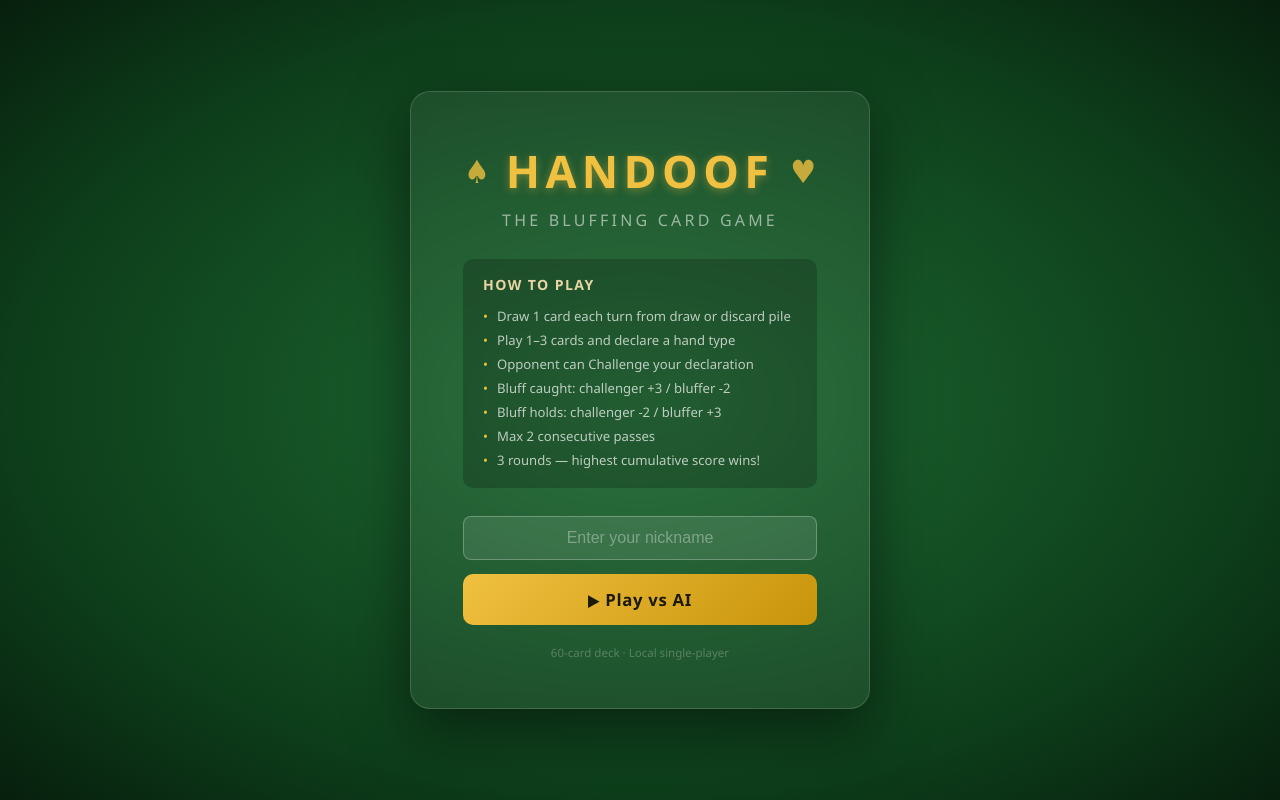
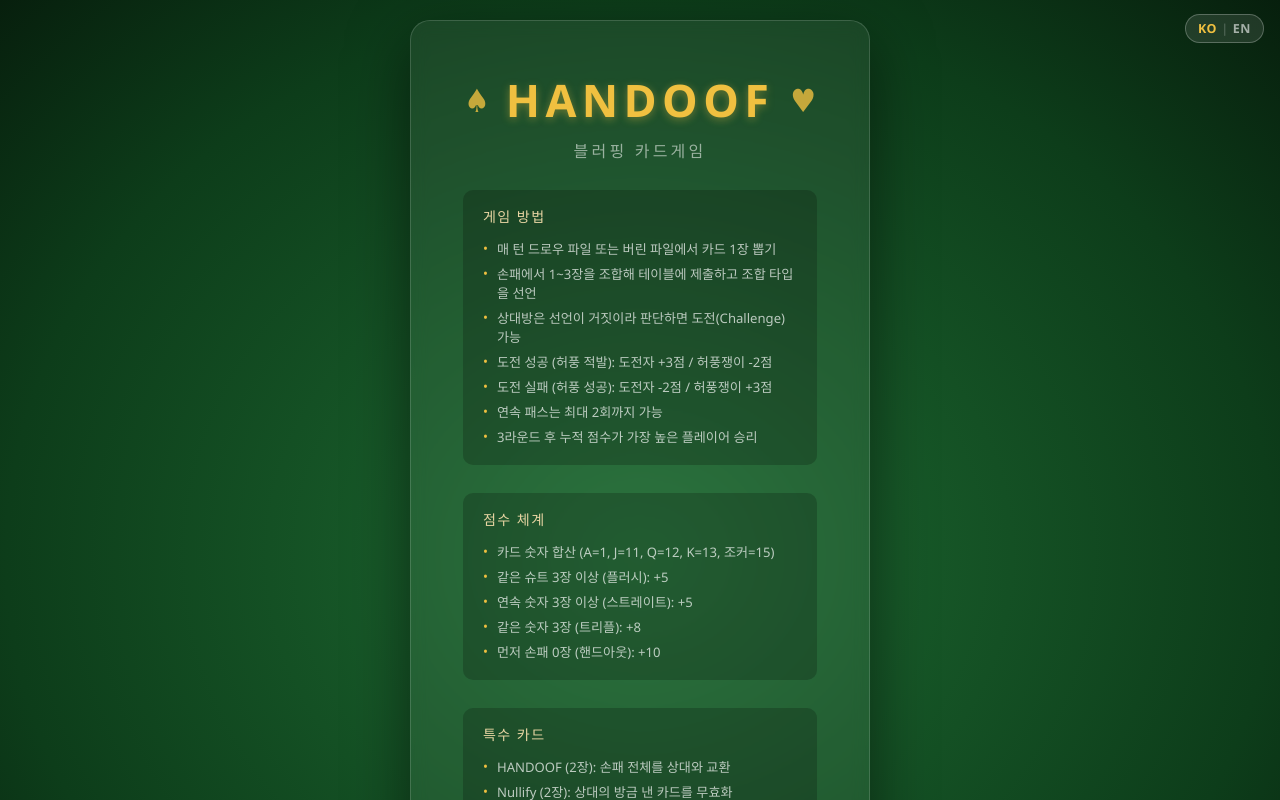
Before and after one commit to jsk0484/cardgame, a React (Vite) app in the folder dev/: page / in a window 1280 px wide. Shown: the top 800 px of the page. Built offline with nearby package versions, Linux system fonts and the light colour scheme.

Commit message:
Add KO/EN lang toggle and full game rules

```diff
--- a/dev/src/App.tsx
+++ b/dev/src/App.tsx
@@ -3,6 +3,7 @@ import { useGameStore } from './store/gameStore';
 import MainScreen from './screens/MainScreen';
 import GameScreen from './screens/GameScreen';
 import ResultScreen from './screens/ResultScreen';
+import LangToggle from './components/LangToggle';
 import './App.css';
 
 const App: React.FC = () => {
@@ -10,6 +11,7 @@ const App: React.FC = () => {
 
   return (
     <div className="app">
+      <LangToggle />
       {screen === 'main' && <MainScreen />}
       {screen === 'game' && <GameScreen />}
       {screen === 'result' && <ResultScreen />}
--- /dev/null
+++ b/dev/src/components/LangToggle.css
@@ -0,0 +1,32 @@
+.lang-toggle {
+  position: fixed;
+  top: 14px;
+  right: 16px;
+  background: rgba(255, 255, 255, 0.1);
+  border: 1px solid rgba(255, 255, 255, 0.25);
+  border-radius: 20px;
+  padding: 5px 12px;
+  color: rgba(255, 255, 255, 0.6);
+  font-size: 0.78em;
+  font-weight: 700;
+  letter-spacing: 0.05em;
+  cursor: pointer;
+  z-index: 1000;
+  display: flex;
+  align-items: center;
+  gap: 4px;
+  transition: all 0.15s;
+}
+
+.lang-toggle:hover {
+  background: rgba(255, 255, 255, 0.18);
+  border-color: rgba(255, 255, 255, 0.4);
+}
+
+.lang-active {
+  color: #f0c040;
+}
+
+.lang-divider {
+  opacity: 0.3;
+}
--- /dev/null
+++ b/dev/src/components/LangToggle.tsx
@@ -0,0 +1,17 @@
+import React from 'react';
+import { useLangStore } from '../store/langStore';
+import './LangToggle.css';
+
+const LangToggle: React.FC = () => {
+  const { lang, toggleLang } = useLangStore();
+
+  return (
+    <button className="lang-toggle" onClick={toggleLang} title="Toggle Language">
+      <span className={lang === 'ko' ? 'lang-active' : ''}>KO</span>
+      <span className="lang-divider">|</span>
+      <span className={lang === 'en' ? 'lang-active' : ''}>EN</span>
+    </button>
+  );
+};
+
+export default LangToggle;
--- /dev/null
+++ b/dev/src/i18n.ts
@@ -0,0 +1,194 @@
+export type Lang = 'ko' | 'en';
+
+export const translations = {
+  ko: {
+    // Main Screen
+    subtitle: '블러핑 카드게임',
+    nickname_placeholder: '닉네임 입력',
+    play_vs_ai: '▶ AI와 대결',
+    deck_info: '60장 덱 · 싱글 플레이',
+
+    // Rules
+    rules_title: '게임 방법',
+    rules: [
+      '매 턴 드로우 파일 또는 버린 파일에서 카드 1장 뽑기',
+      '손패에서 1~3장을 조합해 테이블에 제출하고 조합 타입을 선언',
+      '상대방은 선언이 거짓이라 판단하면 도전(Challenge) 가능',
+      '도전 성공 (허풍 적발): 도전자 +3점 / 허풍쟁이 -2점',
+      '도전 실패 (허풍 성공): 도전자 -2점 / 허풍쟁이 +3점',
+      '연속 패스는 최대 2회까지 가능',
+      '3라운드 후 누적 점수가 가장 높은 플레이어 승리',
+    ],
+
+    // Scoring
+    scoring_title: '점수 체계',
+    scoring: [
+      '카드 숫자 합산 (A=1, J=11, Q=12, K=13, 조커=15)',
+      '같은 슈트 3장 이상 (플러시): +5',
+      '연속 숫자 3장 이상 (스트레이트): +5',
+      '같은 숫자 3장 (트리플): +8',
+      '먼저 손패 0장 (핸드아웃): +10',
+    ],
+
+    // Special Cards
+    special_title: '특수 카드',
+    special: [
+      'HANDOOF (2장): 손패 전체를 상대와 교환',
+      'Nullify (2장): 상대의 방금 낸 카드를 무효화',
+      'Red Joker (2장): 어떤 슈트·숫자로도 선언 가능',
+      'Black Joker (2장): 상대 손패에서 카드 1장 랜덤 탈취',
+    ],
+
+    // Game Screen
+    round: '라운드',
+    thinking: '생각 중...',
+    no_cards: '패 없음',
+    score: '점수',
+    cards: '장',
+    draw_pile: '드로우 파일',
+    discard: '버린 파일',
+    declare: '선언:',
+    draw_hint: '드로우 파일 또는 버린 파일을 클릭해 카드를 뽑으세요',
+    play: '내기',
+    pass: '패스',
+    challenge: '도전!',
+    no_challenge: '패스',
+    waiting_ai_challenge: 'AI가 도전 여부를 결정 중...',
+    ai_thinking: 'AI가 턴을 진행 중...',
+    hand_types: {
+      single: '싱글',
+      flush: '플러시',
+      straight: '스트레이트',
+      triple: '트리플',
+      special: '스페셜',
+    },
+    timer_play: '플레이',
+    timer_challenge: '도전',
+
+    // Result Screen
+    tie: '무승부!',
+    wins: '승리!',
+    final_scores: '최종 점수 — 3라운드 완료',
+    ai_opponent: 'AI 상대',
+    you: '나',
+    won_by: (pts: number) => `${pts}점 차이로 승리!`,
+    lost_by: (pts: number) => `AI가 ${pts}점 차이로 승리.`,
+    play_again: '다시 하기',
+    main_menu: '메인 메뉴',
+  },
+  en: {
+    // Main Screen
+    subtitle: 'The Bluffing Card Game',
+    nickname_placeholder: 'Enter your nickname',
+    play_vs_ai: '▶ Play vs AI',
+    deck_info: '60-card deck · Single player',
+
+    // Rules
+    rules_title: 'How to Play',
+    rules: [
+      'Draw 1 card each turn from the draw pile or discard pile',
+      'Play 1–3 cards and declare a hand type',
+      'Opponent can Challenge your declaration',
+      'Challenge succeeds (bluff caught): challenger +3 / bluffer -2',
+      'Challenge fails (bluff holds): challenger -2 / bluffer +3',
+      'Max 2 consecutive passes allowed',
+      '3 rounds — highest cumulative score wins!',
+    ],
+
+    // Scoring
+    scoring_title: 'Scoring',
+    scoring: [
+      'Card value sum (A=1, J=11, Q=12, K=13, Joker=15)',
+      'Flush — 3+ cards same suit: +5',
+      'Straight — 3+ consecutive ranks: +5',
+      'Triple — 3 cards same rank: +8',
+      'Handout — first to empty hand: +10',
+    ],
+
+    // Special Cards
+    special_title: 'Special Cards',
+    special: [
+      'HANDOOF (×2): Swap your entire hand with an opponent',
+      'Nullify (×2): Invalidate the opponent\'s last played cards',
+      'Red Joker (×2): Declare any suit and rank when played',
+      'Black Joker (×2): Steal 1 random card from opponent\'s hand',
+    ],
+
+    // Game Screen
+    round: 'Round',
+    thinking: 'thinking...',
+    no_cards: 'No cards',
+    score: 'Score',
+    cards: 'cards',
+    draw_pile: 'Draw Pile',
+    discard: 'Discard',
+    declare: 'Declare:',
+    draw_hint: 'Click Draw Pile or Discard Pile to draw',
+    play: 'Play',
+    pass: 'Pass',
+    challenge: 'Challenge!',
+    no_challenge: 'No Challenge',
+    waiting_ai_challenge: 'Waiting for AI challenge decision...',
+    ai_thinking: 'AI is taking its turn...',
+    hand_types: {
+      single: 'single',
+      flush: 'flush',
+      straight: 'straight',
+      triple: 'triple',
+      special: 'special',
+    },
+    timer_play: 'Play',
+    timer_challenge: 'Challenge',
+
+    // Result Screen
+    tie: "It's a Tie!",
+    wins: 'Wins!',
+    final_scores: 'Final Scores — 3 Rounds Complete',
+    ai_opponent: 'AI Opponent',
+    you: 'You',
+    won_by: (pts: number) => `You won by ${pts} points!`,
+    lost_by: (pts: number) => `AI won by ${pts} points.`,
+    play_again: 'Play Again',
+    main_menu: 'Main Menu',
+  },
+} as const;
+
+export type T = {
+  subtitle: string;
+  nickname_placeholder: string;
+  play_vs_ai: string;
+  deck_info: string;
+  rules_title: string;
+  rules: readonly string[];
+  scoring_title: string;
+  scoring: readonly string[];
+  special_title: string;
+  special: readonly string[];
+  round: string;
+  thinking: string;
+  no_cards: string;
+  score: string;
+  cards: string;
+  draw_pile: string;
+  discard: string;
+  declare: string;
+  draw_hint: string;
+  play: string;
+  pass: string;
+  challenge: string;
+  no_challenge: string;
+  waiting_ai_challenge: string;
+  ai_thinking: string;
+  hand_types: { single: string; flush: string; straight: string; triple: string; special: string };
+  timer_play: string;
+  timer_challenge: string;
+  tie: string;
+  wins: string;
+  final_scores: string;
+  ai_opponent: string;
+  you: string;
+  won_by: (pts: number) => string;
+  lost_by: (pts: number) => string;
+  play_again: string;
+  main_menu: string;
+};
--- a/dev/src/screens/MainScreen.tsx
+++ b/dev/src/screens/MainScreen.tsx
@@ -1,11 +1,13 @@
 import React, { useState } from 'react';
 import { useGameStore } from '../store/gameStore';
+import { useLangStore } from '../store/langStore';
 import './MainScreen.css';
 
 const MainScreen: React.FC = () => {
   const [nickname, setNickname] = useState('');
   const setNicknameStore = useGameStore(s => s.setNickname);
   const startGame = useGameStore(s => s.startGame);
+  const t = useLangStore(s => s.t);
 
   const handleStart = () => {
     setNicknameStore(nickname.trim() || 'Player');
@@ -24,25 +26,36 @@ const MainScreen: React.FC = () => {
           <span className="logo-title">HANDOOF</span>
           <span className="logo-suit">♥</span>
         </div>
-        <p className="main-subtitle">The Bluffing Card Game</p>
+        <p className="main-subtitle">{t.subtitle}</p>
 
+        {/* How to Play */}
         <div className="main-rules">
-          <h3>How to Play</h3>
+          <h3>{t.rules_title}</h3>
           <ul>
-            <li>Draw 1 card each turn from draw or discard pile</li>
-            <li>Play 1–3 cards and declare a hand type</li>
-            <li>Opponent can Challenge your declaration</li>
-            <li>Bluff caught: challenger +3 / bluffer -2</li>
-            <li>Bluff holds: challenger -2 / bluffer +3</li>
-            <li>Max 2 consecutive passes</li>
-            <li>3 rounds — highest cumulative score wins!</li>
+            {t.rules.map((r, i) => <li key={i}>{r}</li>)}
+          </ul>
+        </div>
+
+        {/* Scoring */}
+        <div className="main-rules">
+          <h3>{t.scoring_title}</h3>
+          <ul>
+            {t.scoring.map((r, i) => <li key={i}>{r}</li>)}
+          </ul>
+        </div>
+
+        {/* Special Cards */}
+        <div className="main-rules">
+          <h3>{t.special_title}</h3>
+          <ul>
+            {t.special.map((r, i) => <li key={i}>{r}</li>)}
           </ul>
         </div>
 
         <div className="main-form">
           <input
             type="text"
-            placeholder="Enter your nickname"
+            placeholder={t.nickname_placeholder}
             value={nickname}
             onChange={e => setNickname(e.target.value)}
             onKeyDown={handleKeyDown}
@@ -50,11 +63,11 @@ const MainScreen: React.FC = () => {
             className="main-input"
           />
           <button className="btn btn-primary btn-large" onClick={handleStart}>
-            ▶ Play vs AI
+            {t.play_vs_ai}
           </button>
         </div>
 
-        <p className="main-version">60-card deck · Local single-player</p>
+        <p className="main-version">{t.deck_info}</p>
       </div>
     </div>
   );
--- /dev/null
+++ b/dev/src/store/langStore.ts
@@ -0,0 +1,18 @@
+import { create } from 'zustand';
+import { type Lang, type T, translations } from '../i18n';
+
+interface LangStore {
+  lang: Lang;
+  t: T;
+  toggleLang: () => void;
+}
+
+export const useLangStore = create<LangStore>((set) => ({
+  lang: 'ko',
+  t: translations['ko'] as T,
+  toggleLang: () =>
+    set((s) => {
+      const next: Lang = s.lang === 'ko' ? 'en' : 'ko';
+      return { lang: next, t: translations[next] as T };
+    }),
+}));
```
Also changed, not shown: dev/src/screens/GameScreen.tsx (+25 -51 lines), dev/src/screens/ResultScreen.tsx (+12 -11 lines).
